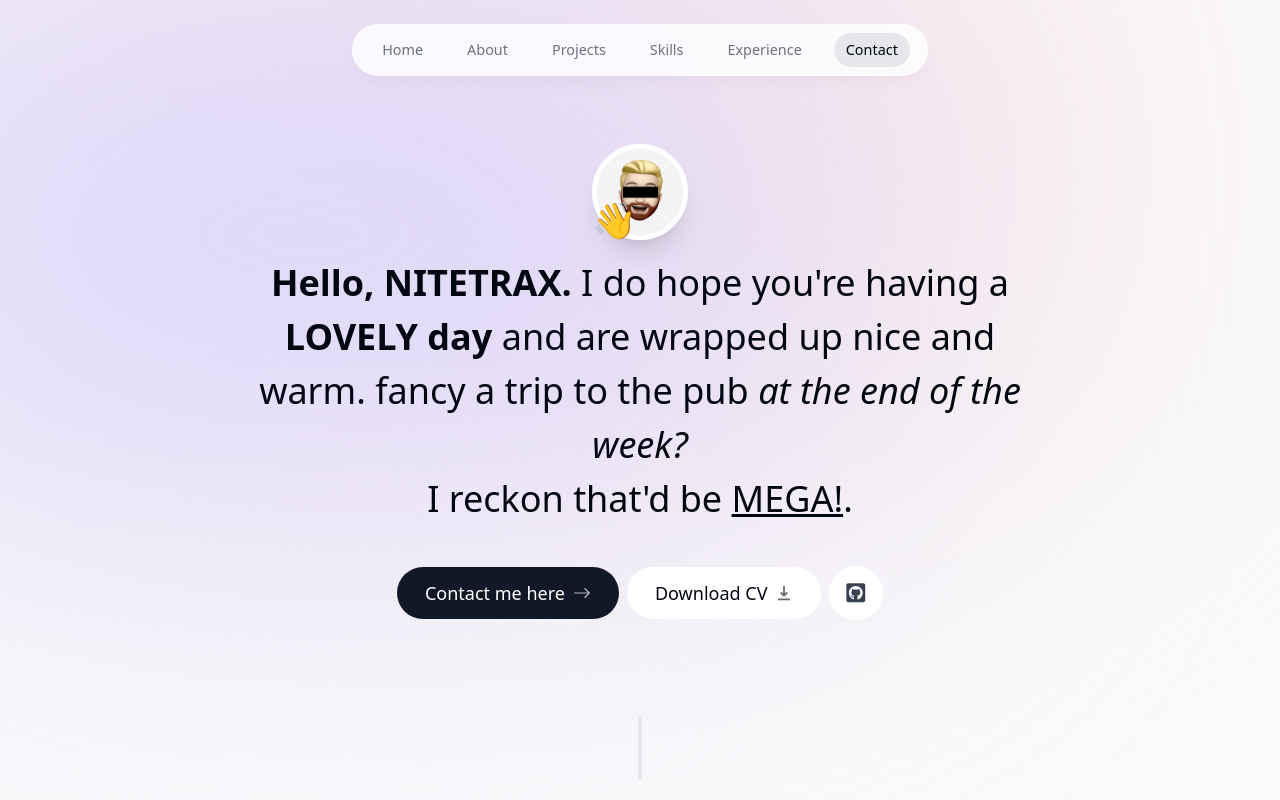
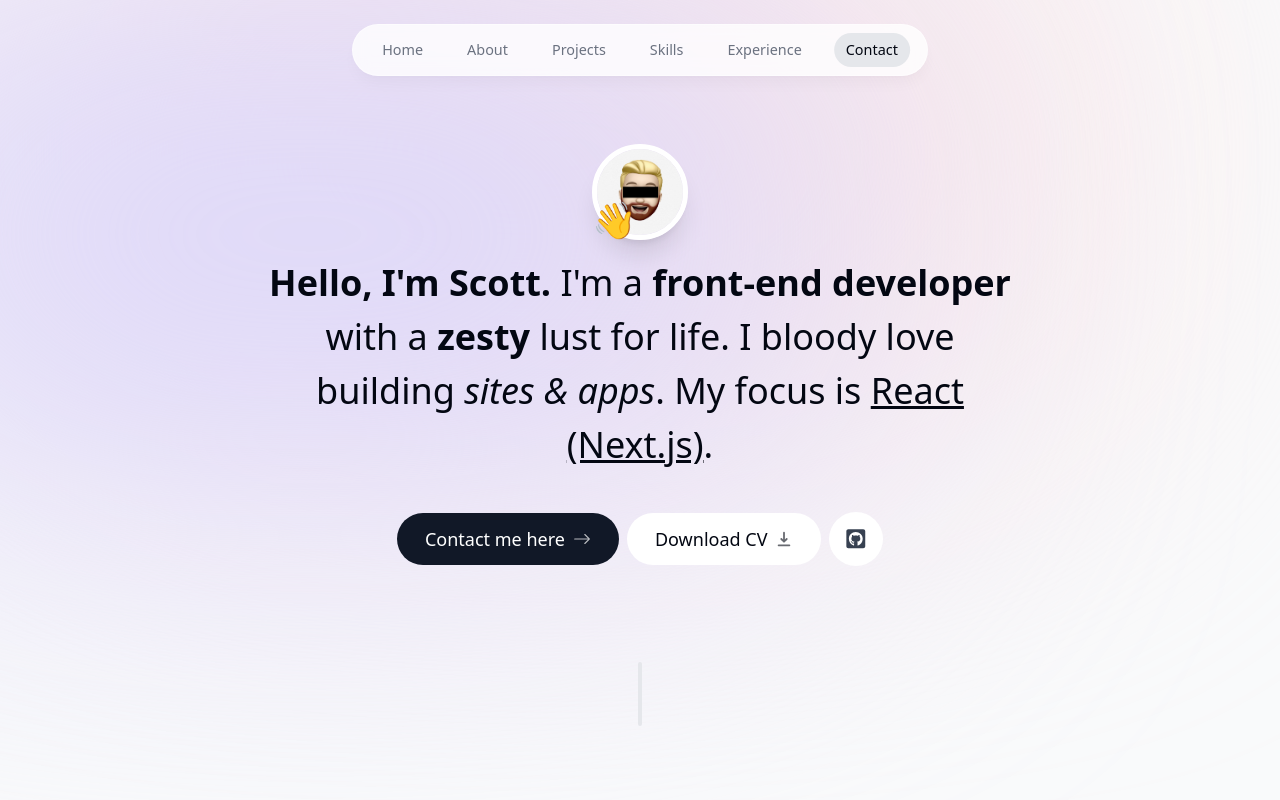
Before and after one commit to suitableDev/myPortfolio, a Next.js app: page / in a window 1280 px wide. Shown: the top 800 px of the page. Built offline with nearby package versions, Linux system fonts and the light colour scheme; no server answers.

Commit message:
revert intro

```diff
--- a/components/intro.tsx
+++ b/components/intro.tsx
@@ -66,11 +66,11 @@ export default function Intro() {
         initial={{ opacity: 0, y: 100 }}
         animate={{ opacity: 1, y: 0 }}
       >
-        <span className="font-bold">Hello, NITETRAX.</span> I do hope you're having a{" "}
-        <span className="font-bold">LOVELY day</span> and are wrapped up{" "}nice and warm. fancy a trip to the pub{" "}
-        <span className="italic">at the end of the week?</span>
-        <p>I reckon that'd be{" "}
-        <span className="underline">MEGA!</span>.</p>
+        <span className="font-bold">Hello, I'm Scott.</span> I'm a{" "}
+        <span className="font-bold">front-end developer</span> with a{" "}
+        <span className="font-bold">zesty</span> lust for life. I bloody love
+        building <span className="italic">sites & apps</span>. My focus is{" "}
+        <span className="underline">React (Next.js)</span>.
       </motion.h1>
       <motion.div
         className="flex flex-col sm:flex-row items-center justify-center gap-2 px-4 text-lg font-medium"
```
